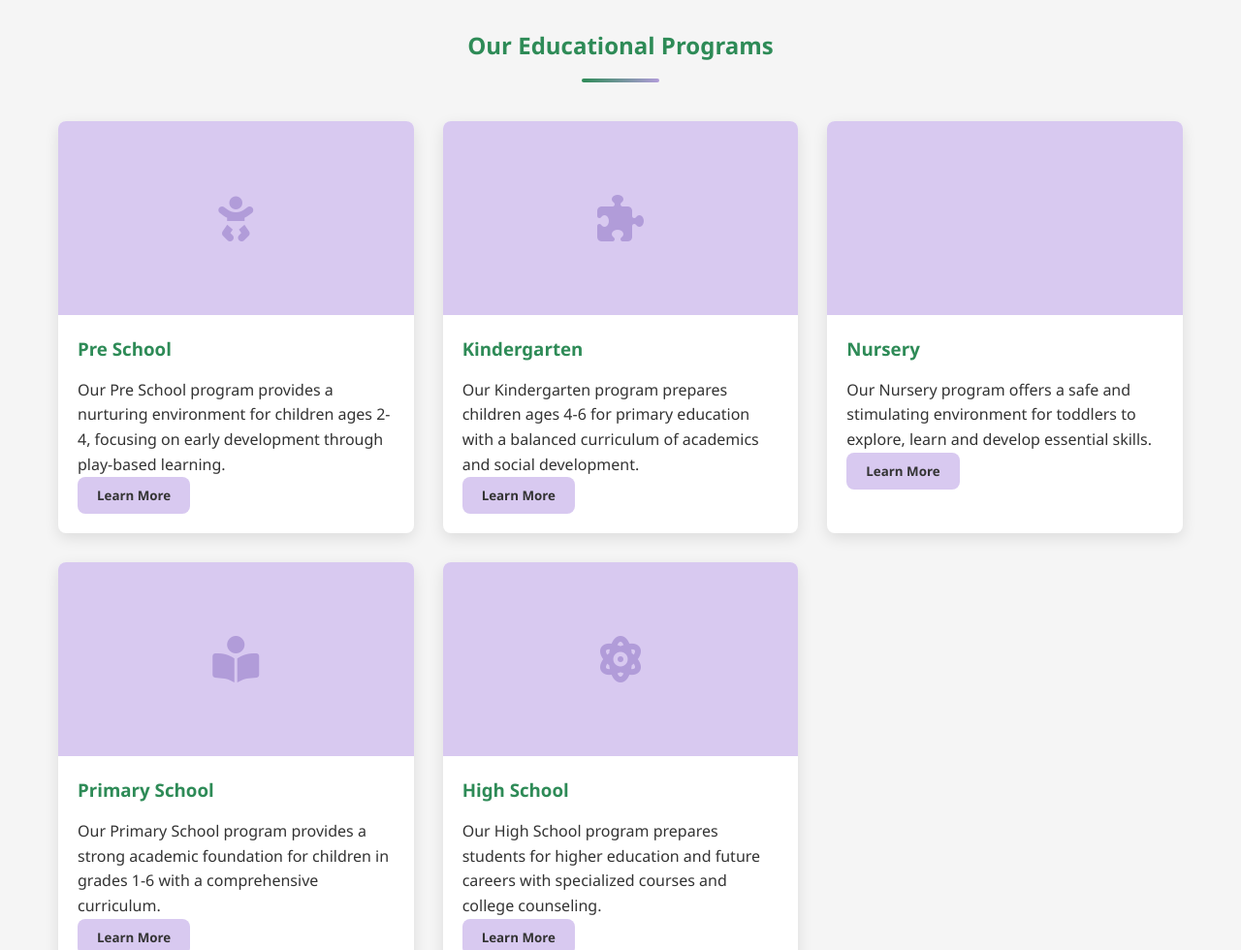
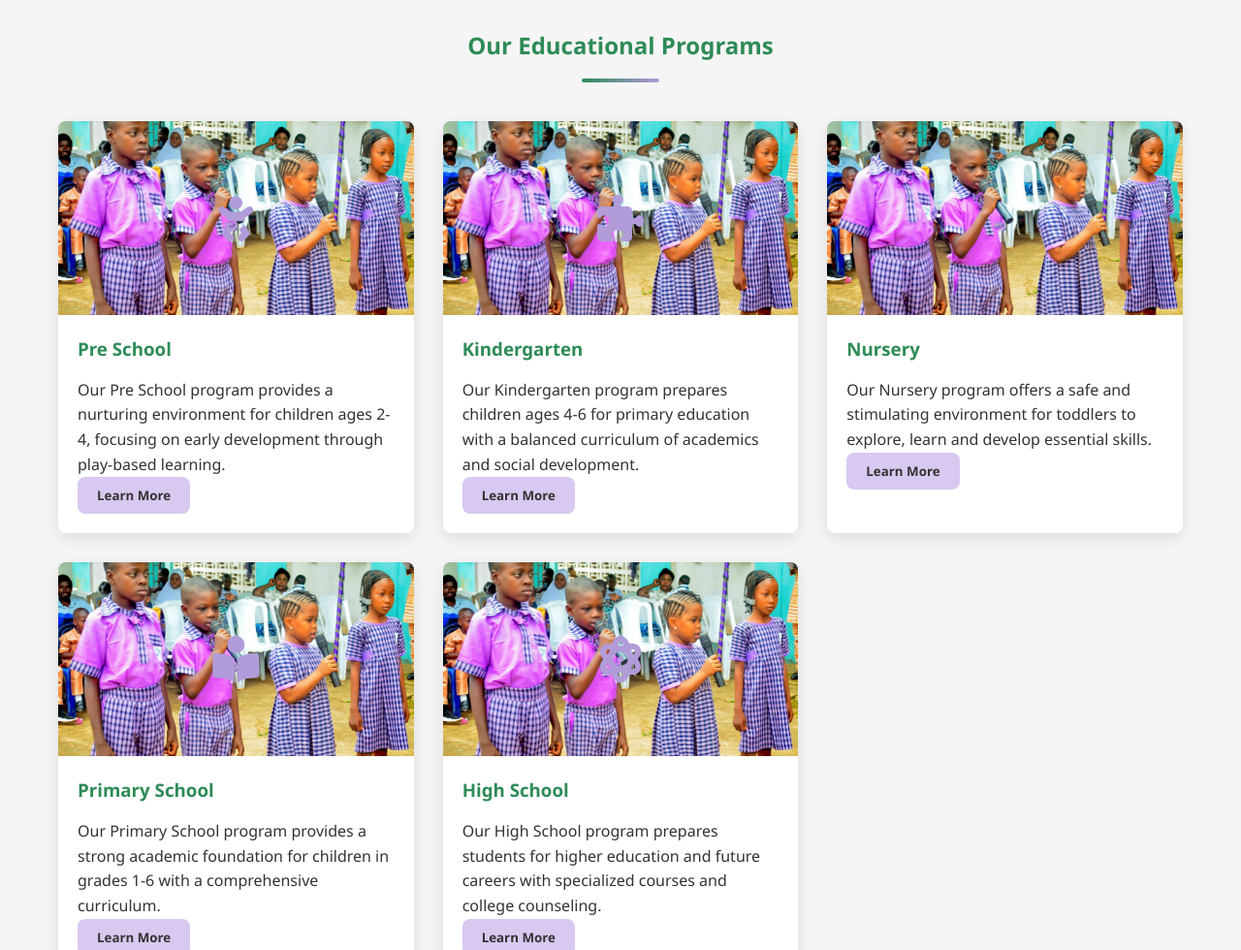
Before and after one commit to Scholar94/amazingtees1, a plain HTML site: page index.html in a window 1280 px wide. Shown: the part 720-1700 px from the top of the page at 97% size. Drawn offline with Linux system fonts and the light colour scheme.

Commit message:
Update index.html

```diff
--- a/index.html
+++ b/index.html
@@ -229,6 +229,7 @@
         }
 
         .program-img {
+            background: url('mm.jpg') no-repeat center center/cover;
             height: 200px;
             background-color: var(--light-lilac);
             display: flex;
```
